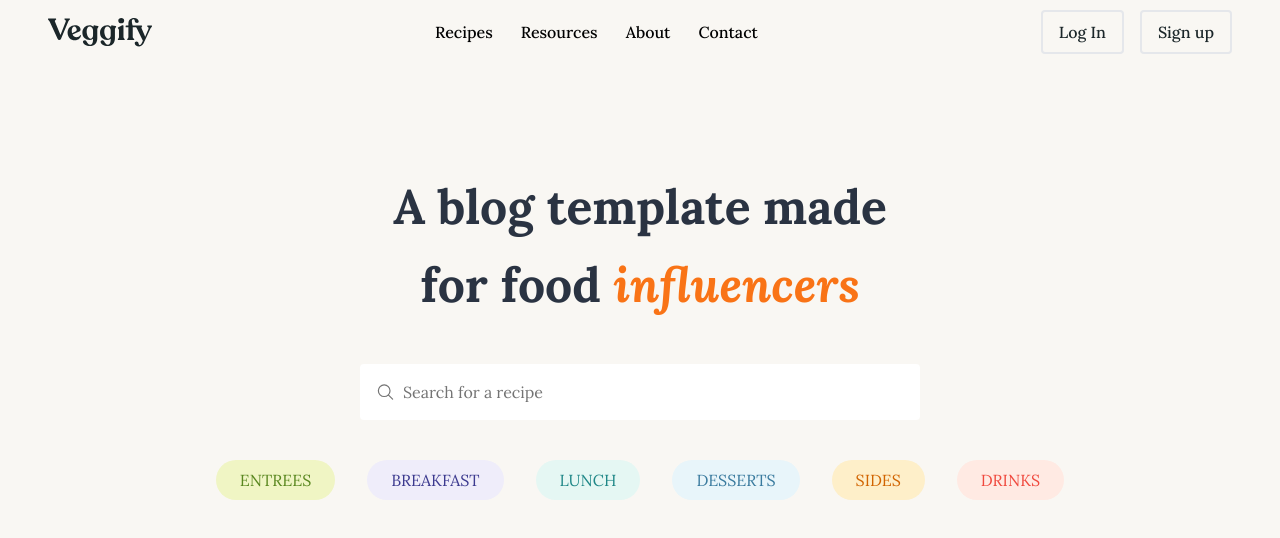
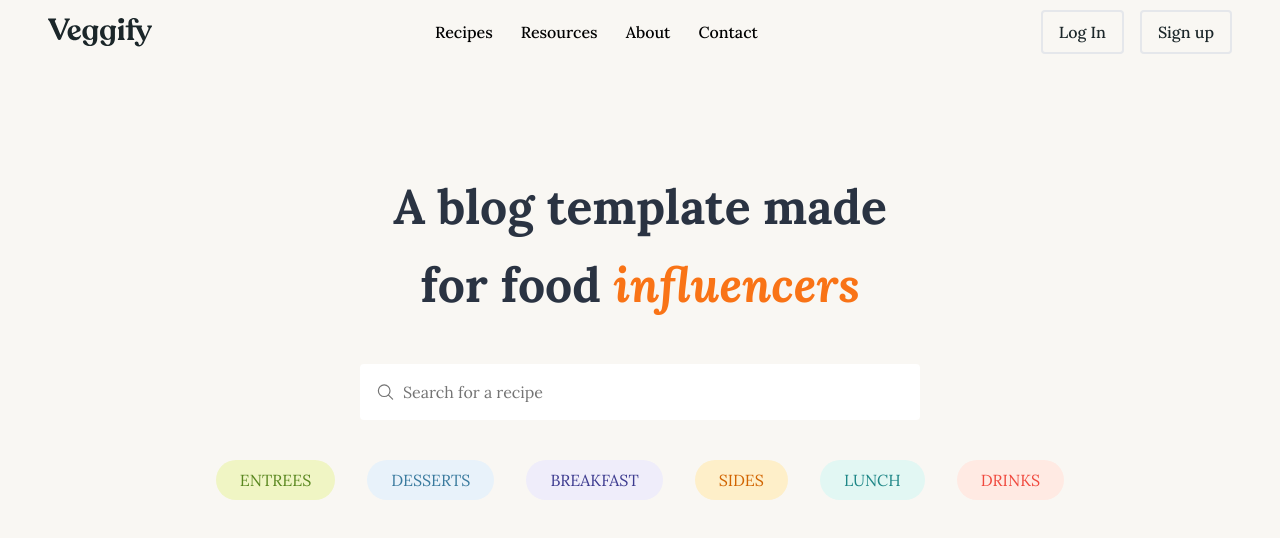
Before and after one commit to HossainRafi/Veggify, a React (Vite) app in the folder frontend/: page / in a window 1280 px wide. Shown: the top 538 px of the page. Built offline with nearby package versions, Linux system fonts and the light colour scheme.

Commit message:
custom category button design

```diff
--- a/frontend/src/components/Card.jsx
+++ b/frontend/src/components/Card.jsx
@@ -2,13 +2,18 @@ import { Link } from "react-router-dom";
 
 export const Card = ({ item }) => {
   const categoryStyles = {
-    Entrees: { bgColor: "#f0f5c4", color: "#59871f" },
-    Breakfast: { bgColor: "#efedfa", color: "#3c3a8f" },
-    Lunch: { bgColor: "#e5f7f3", color: "#1f8787" },
-    Desserts: { bgColor: "#e8f5fa", color: "#397a9e" },
-    Sides: { bgColor: "#feefc9", color: "#d16400" },
-    Drinks: { bgColor: "#ffeae3", color: "#f0493e" },
+    Entrees: { backgroundColor: "#f0f5c4", color: "#59871f" },
+    Breakfast: { backgroundColor: "#efedfa", color: "#3c3a8f" },
+    Lunch: { backgroundColor: "#e2f7f3", color: "#1f8787" },
+    Desserts: { backgroundColor: "#e8f2fa", color: "#397a9e" },
+    Sides: { backgroundColor: "#feefc9", color: "#d16400" },
+    Drinks: { backgroundColor: "#ffeae3", color: "#f0493e" },
+    default: { backgroundColor: "#fff", color: "#000" },
   };
+  const getCategoryStyle = (category) => {
+    return categoryStyles[category] || categoryStyles.default;
+  };
+  const categoryStyle = getCategoryStyle(item?.category);
   return (
     <div className="container mx-auto flex justify-center md:justify-start">
       <div className="max-w-sm">
@@ -26,6 +31,10 @@ export const Card = ({ item }) => {
             <div>
               <button
                 className={`mt-6 py-2 px-4 font-medium rounded-lg shadow-md hover:shadow-lg transition duration-300`}
+                style={{
+                  backgroundColor: categoryStyle.backgroundColor,
+                  color: categoryStyle.color,
+                }}
               >
                 {item?.category}
               </button>
--- a/frontend/src/pages/category/CategoryList.jsx
+++ b/frontend/src/pages/category/CategoryList.jsx
@@ -10,28 +10,28 @@ export const CategoryList = () => {
         color="#59871f"
       />
       <CategoryItem
+        name="desserts"
+        href="/categories/desserts"
+        bgColor="#e8f2fa"
+        color="#397a9e"
+      />
+      <CategoryItem
         name="breakfast"
         href="/categories/breakfast"
         bgColor="#efedfa"
         color="#3c3a8f"
       />
       <CategoryItem
-        name="lunch"
-        href="/categories/lunch"
-        bgColor="#e5f7f3"
-        color="#1f8787"
-      />
-      <CategoryItem
-        name="desserts"
-        href="/categories/desserts"
-        bgColor="#e8f5fa"
-        color="#397a9e"
-      />
-      <CategoryItem
         name="sides"
         href="/categories/sides"
         bgColor="#feefc9"
         color="#d16400"
+      />
+      <CategoryItem
+        name="lunch"
+        href="/categories/lunch"
+        bgColor="#e2f7f3"
+        color="#1f8787"
       />
       <CategoryItem
         name="drinks"
```
